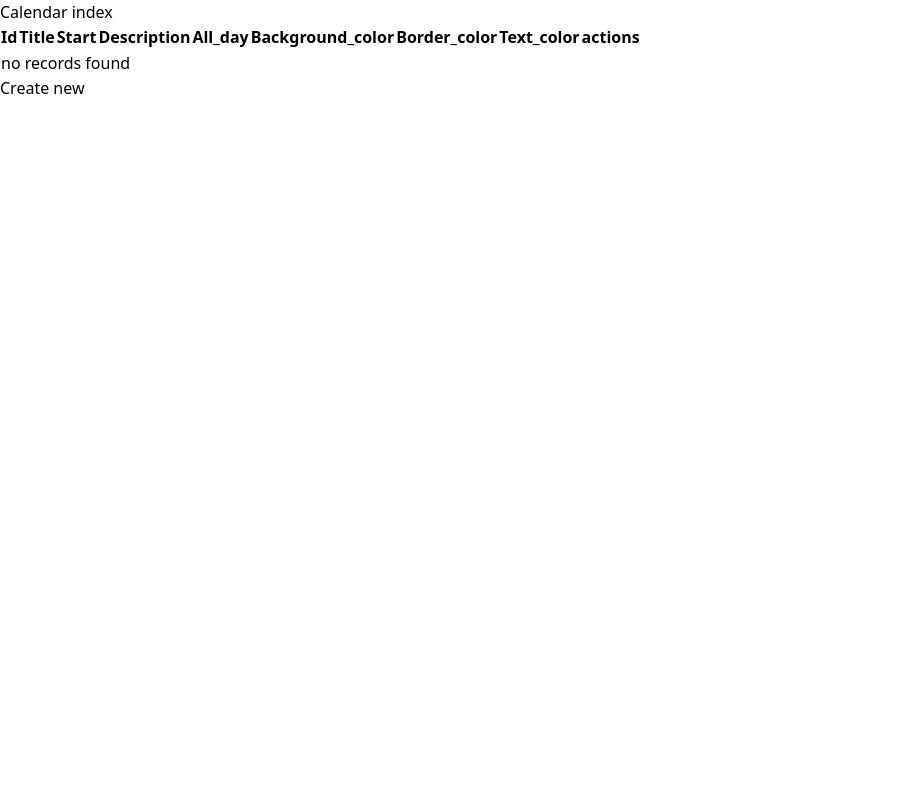
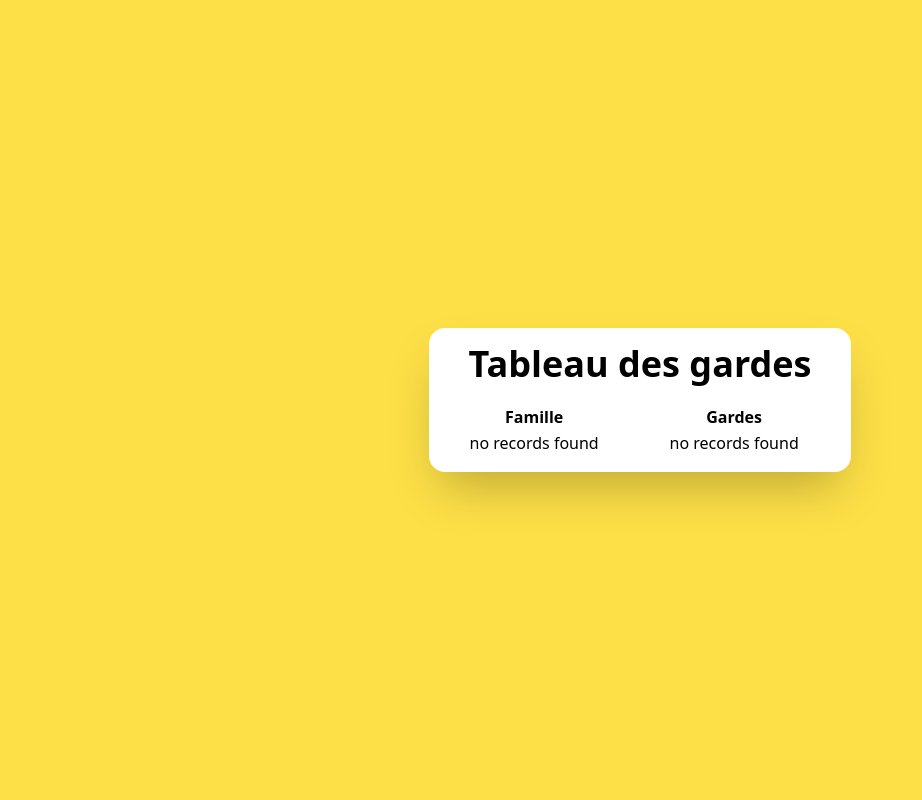
Before and after one commit to TommyCassu/CalendrierLesLucioles, a Symfony app: template templates/calendar/index.html.twig in a window 1280 px wide. Shown: the whole page, without its empty margins (0-922 px from the left). Run offline with Twig, Linux system fonts and the light colour scheme; the template is opened without the code that fills it, so the values that code supplies are empty; some libraries are stand-ins or nearby versions.

Commit message:
Interface nbGarde

```diff
--- a/src/Controller/Admin/DashboardController.php
+++ b/src/Controller/Admin/DashboardController.php
@@ -40,6 +40,6 @@ class DashboardController extends AbstractDashboardController
         yield MenuItem::linkToDashboard('Accueil', 'fa fa-home');
         yield MenuItem::linkToCrud('Utilisateurs', 'fas fa-users', User::class);
         yield MenuItem::linkToCrud('Calendrier', 'far fa-calendar', Calendar::class);
-        yield MenuItem::linkToLogout('Déconnexion', 'fa fa-exit');
+        yield MenuItem::linkToLogout('Déconnexion', 'fas fa-sign-out-alt');
     }
 }
--- a/src/Repository/CalendarRepository.php
+++ b/src/Repository/CalendarRepository.php
@@ -14,7 +14,7 @@ use Doctrine\Persistence\ManagerRegistry;
  */
 class CalendarRepository extends ServiceEntityRepository
 {
-    public function __construct(ManagerRegistry $registry)
+    public function __construct(ManagerRegistry $registry,UserRepository $user)
     {
         parent::__construct($registry, Calendar::class);
     }
--- a/templates/calendar/index.html.twig
+++ b/templates/calendar/index.html.twig
@@ -3,37 +3,19 @@
 {% block title %}Calendar index{% endblock %}
 
 {% block body %}
-    <h1>Calendar index</h1>
 
-    <table class="table">
+    {# <table class="table">
         <thead>
             <tr>
-                <th>Id</th>
-                <th>Title</th>
-                <th>Start</th>
-                <th>Description</th>
-                <th>All_day</th>
-                <th>Background_color</th>
-                <th>Border_color</th>
-                <th>Text_color</th>
-                <th>actions</th>
+                <th>Famille</th>
+                <th>Nombre de garde</th>
             </tr>
         </thead>
         <tbody>
-        {% for calendar in calendars %}
+        {% for garde in nbgarde %}
             <tr>
-                <td>{{ calendar.id }}</td>
-                <td>{{ calendar.title }}</td>
-                <td>{{ calendar.start ? calendar.start|date('Y-m-d H:i:s') : '' }}</td>
-                <td>{{ calendar.description }}</td>
-                <td>{{ calendar.allDay ? 'Yes' : 'No' }}</td>
-                <td>{{ calendar.backgroundColor }}</td>
-                <td>{{ calendar.borderColor }}</td>
-                <td>{{ calendar.textColor }}</td>
-                <td>
-                    <a href="{{ path('calendar_show', {'id': calendar.id}) }}">show</a>
-                    <a href="{{ path('calendar_edit', {'id': calendar.id}) }}">edit</a>
-                </td>
+                <td>{{ garde.nom }}</td>
+                <td>{{ garde.nb }}</td>
             </tr>
         {% else %}
             <tr>
@@ -41,7 +23,64 @@
             </tr>
         {% endfor %}
         </tbody>
-    </table>
+    </table> #}
 
-    <a href="{{ path('calendar_new') }}">Create new</a>
+
+
+    <div class="absolute w-screen h-screen flex flex-col justify-center bg-yellow-300">
+            {# Formulaire de gestion de compte #}
+            <div class="px-10 p-4 shadow-2xl mx-auto rounded-2xl bg-white">
+                <div class="">
+                    {# Titre #}
+                    <div class="flex justify-center text-4xl font-extrabold">
+                        <h1>Tableau des gardes</h1>
+                    </div>
+                    {# Ligne N°1 #}
+                    <div class="flex justify-centrer mx-auto">
+                        {# Zone de saisie Nom #}
+                        <div class="mt-5 w-5/12">
+                        <table class="table">
+                            <thead>
+                                <tr>
+                                    <th>Famille</th>
+                                </tr>
+                            </thead>
+                            <tbody>
+                            {% for garde in nbgarde %}
+                                <tr>
+                                    <td>{{ garde.nom }}</td>
+                                </tr>
+                            {% else %}
+                                <tr>
+                                    <td colspan="9">no records found</td>
+                                </tr>
+                            {% endfor %}
+                            </tbody>
+                        </table>
+                        </div>
+                        {# Séparateur Milieu #}
+                        <div class="mt-5 w-2/12 "></div>
+                        <div class="mt-5 w-5/12 ">
+                            <table class="table">
+                            <thead>
+                                <tr>
+                                    <th>Gardes</th>
+                                </tr>
+                            </thead>
+                            <tbody>
+                            {% for garde in nbgarde %}
+                                <tr>
+                                    <td>{{ garde.nb }}</td>
+                                </tr>
+                            {% else %}
+                                <tr>
+                                    <td colspan="9">no records found</td>
+                                </tr>
+                            {% endfor %}
+                            </tbody>
+                        </table>
+                        </div>
+                    </div>
+                    </div>
+            </div>
 {% endblock %}
```
Also changed, not shown: src/Controller/CalendarController.php (+15 -3 lines), src/Controller/MainController.php (+6 -2 lines), src/Entity/Famille.php (+15 -0 lines).
